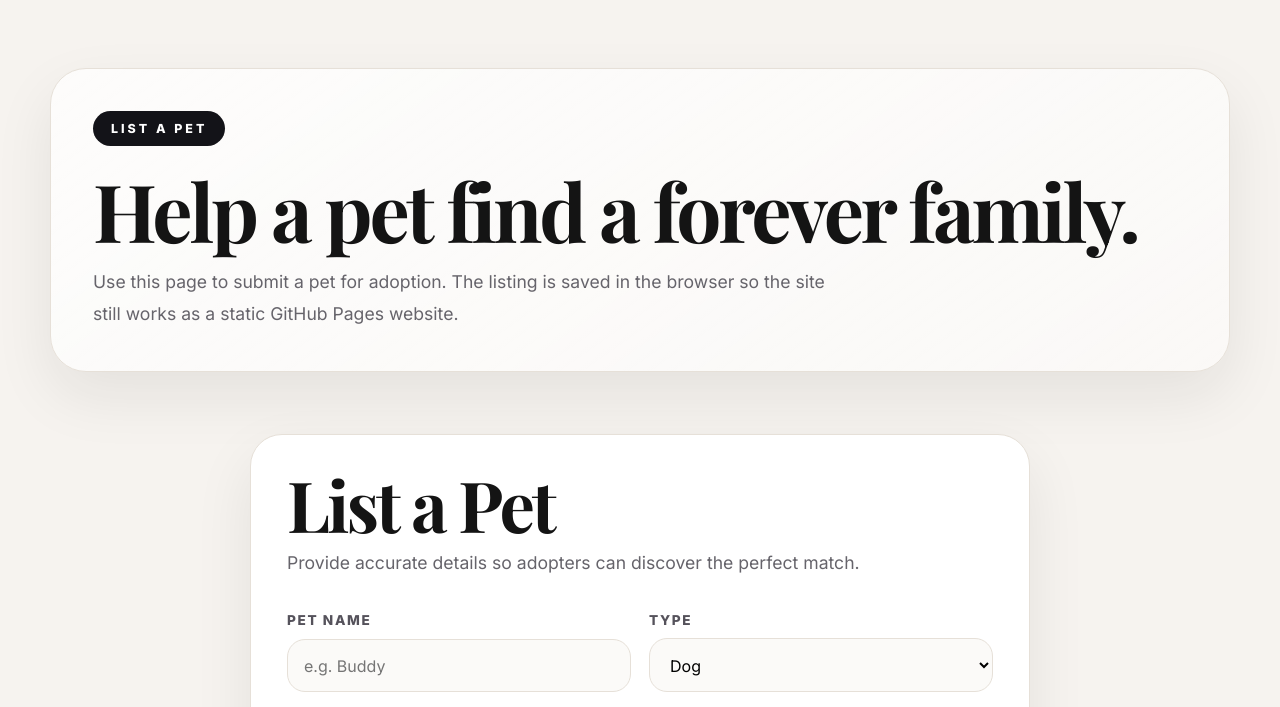
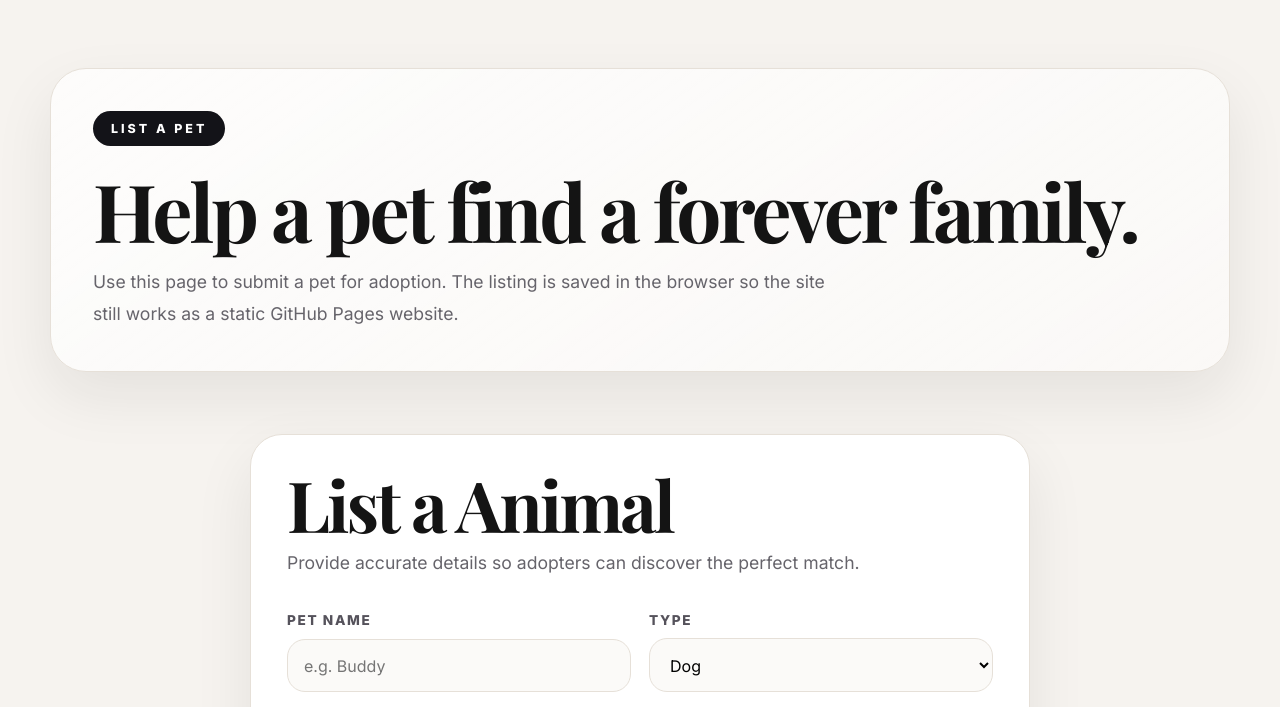
Before and after one commit to ibrahimmasoo/PerPet, a plain HTML site: page list-pet.html in a window 1280 px wide. Shown: the part 85-792 px from the top of the page. Drawn offline with nearby package versions, Linux system fonts and the light colour scheme; no server answers; a web font is replaced by a local one.

Commit message:
Update list-pet.html

```diff
--- a/list-pet.html
+++ b/list-pet.html
@@ -116,7 +116,7 @@
         <div class="form-card">
           <div class="section-head left">
             <div>
-              <h2 id="listSectionTitle">List a Pet</h2>
+              <h2 id="listSectionTitle">List a Animal</h2>
               <p id="listSectionText">Provide accurate details so adopters can discover the perfect match.</p>
             </div>
           </div>
```
